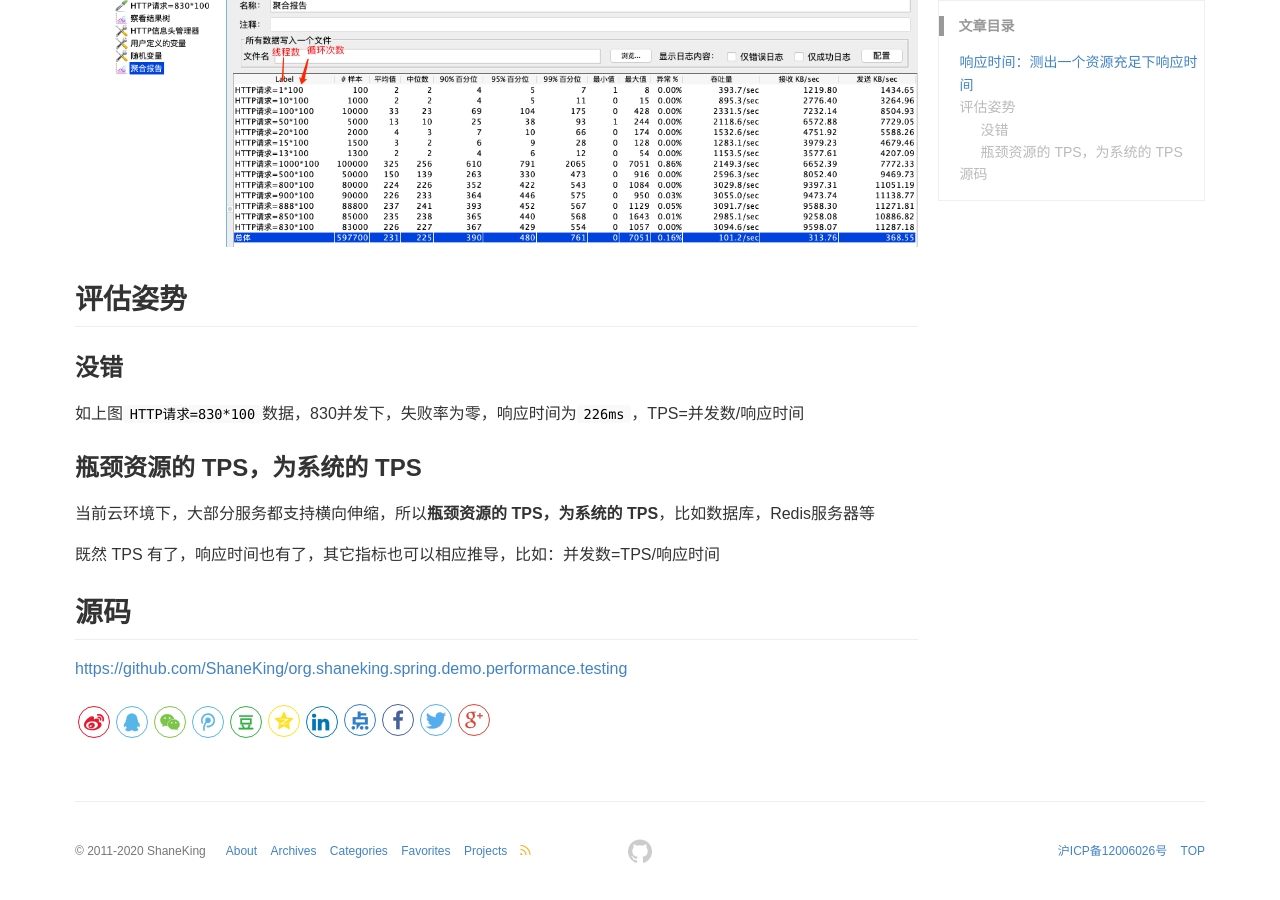
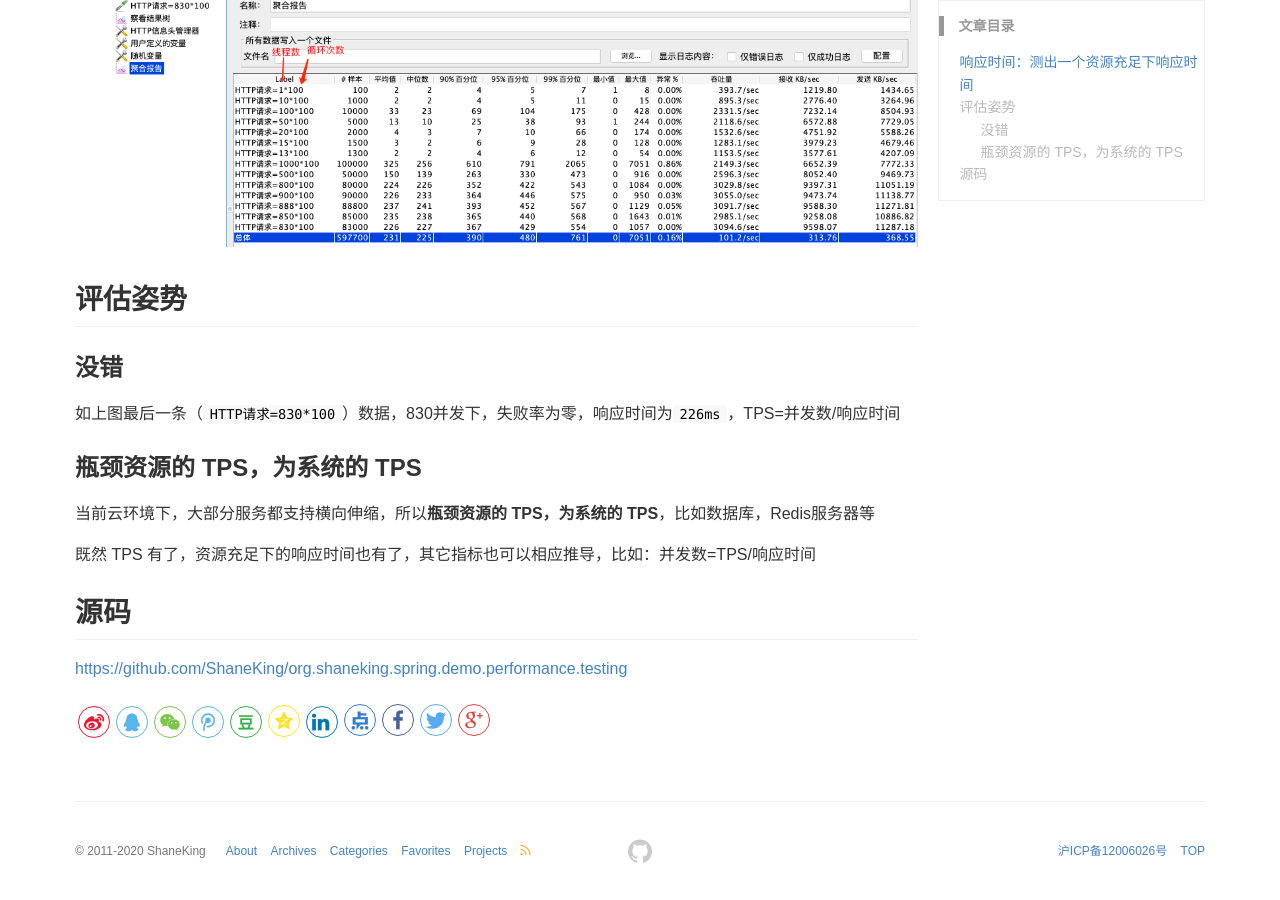
Before and after one commit to ShaneKing/ShaneKing.github.io, a Jekyll site: the page built from _posts/2020-05-16-correct-posture-to-evaluate-system-performance.md, in a window 1280 px wide and 900 px high, scrolled down 689 px. Built offline with Jekyll 4.4.1, drawn with Linux system fonts in a browser that asks for light colours; comment, search, counter and statistics services are not loaded.

Commit message:
评估系统性能的正确姿势

```diff
--- a/_posts/2020-05-16-correct-posture-to-evaluate-system-performance.md
+++ b/_posts/2020-05-16-correct-posture-to-evaluate-system-performance.md
@@ -28,12 +28,12 @@ keywords: System, Performance, 系统性能
 
 ## 评估姿势
 ### 没错
-如上图`HTTP请求=830*100`数据，830并发下，失败率为零，响应时间为`226ms`，TPS=并发数/响应时间
+如上图最后一条（`HTTP请求=830*100`）数据，830并发下，失败率为零，响应时间为`226ms`，TPS=并发数/响应时间
 
 ### 瓶颈资源的 TPS，为系统的 TPS
 当前云环境下，大部分服务都支持横向伸缩，所以**瓶颈资源的 TPS，为系统的 TPS**，比如数据库，Redis服务器等
 
-既然 TPS 有了，响应时间也有了，其它指标也可以相应推导，比如：并发数=TPS/响应时间
+既然 TPS 有了，资源充足下的响应时间也有了，其它指标也可以相应推导，比如：并发数=TPS/响应时间
 
 ## 源码
 <https://github.com/ShaneKing/org.shaneking.spring.demo.performance.testing>
```
